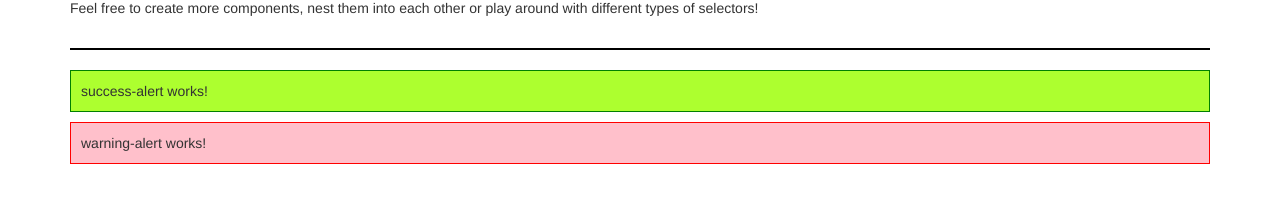
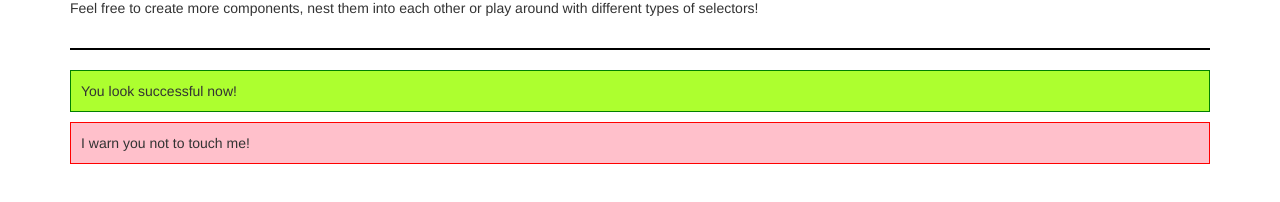
Before and after one commit to hadikusumaa15/angular_training, an Angular app: page / in a window 1280 px wide. Shown: the part 122-324 px from the top of the page. Built offline with nearby package versions, Linux system fonts and the light colour scheme.

Commit message:
learn update 7 sep 2022 add variables

```diff
--- a/src/app/success-alert/success-alert.component.html
+++ b/src/app/success-alert/success-alert.component.html
@@ -1,3 +1 @@
-<div>
-    <p class="success-alert">success-alert works!</p>
-</div>
+<p class="success-alert"> {{ alert_text }} </p>
--- a/src/app/success-alert/success-alert.component.ts
+++ b/src/app/success-alert/success-alert.component.ts
@@ -7,9 +7,13 @@ import { Component, OnInit } from '@angular/core';
 })
 export class SuccessAlertComponent implements OnInit {
 
-  constructor() { }
+  alert_text = "You look successful now!";
+
+  constructor() {
+   }
 
   ngOnInit(): void {
+
   }
 
 }
--- a/src/app/warning-alert/warning-alert.component.html
+++ b/src/app/warning-alert/warning-alert.component.html
@@ -1 +1 @@
-<p class="warning-alert">warning-alert works!</p>
+<p class="warning-alert">{{ alert_text }}</p>
--- a/src/app/warning-alert/warning-alert.component.ts
+++ b/src/app/warning-alert/warning-alert.component.ts
@@ -7,6 +7,8 @@ import { Component, OnInit } from '@angular/core';
 })
 export class WarningAlertComponent implements OnInit {
 
+  alert_text = "I warn you not to touch me!";
+
   constructor() { }
 
   ngOnInit(): void {
```
